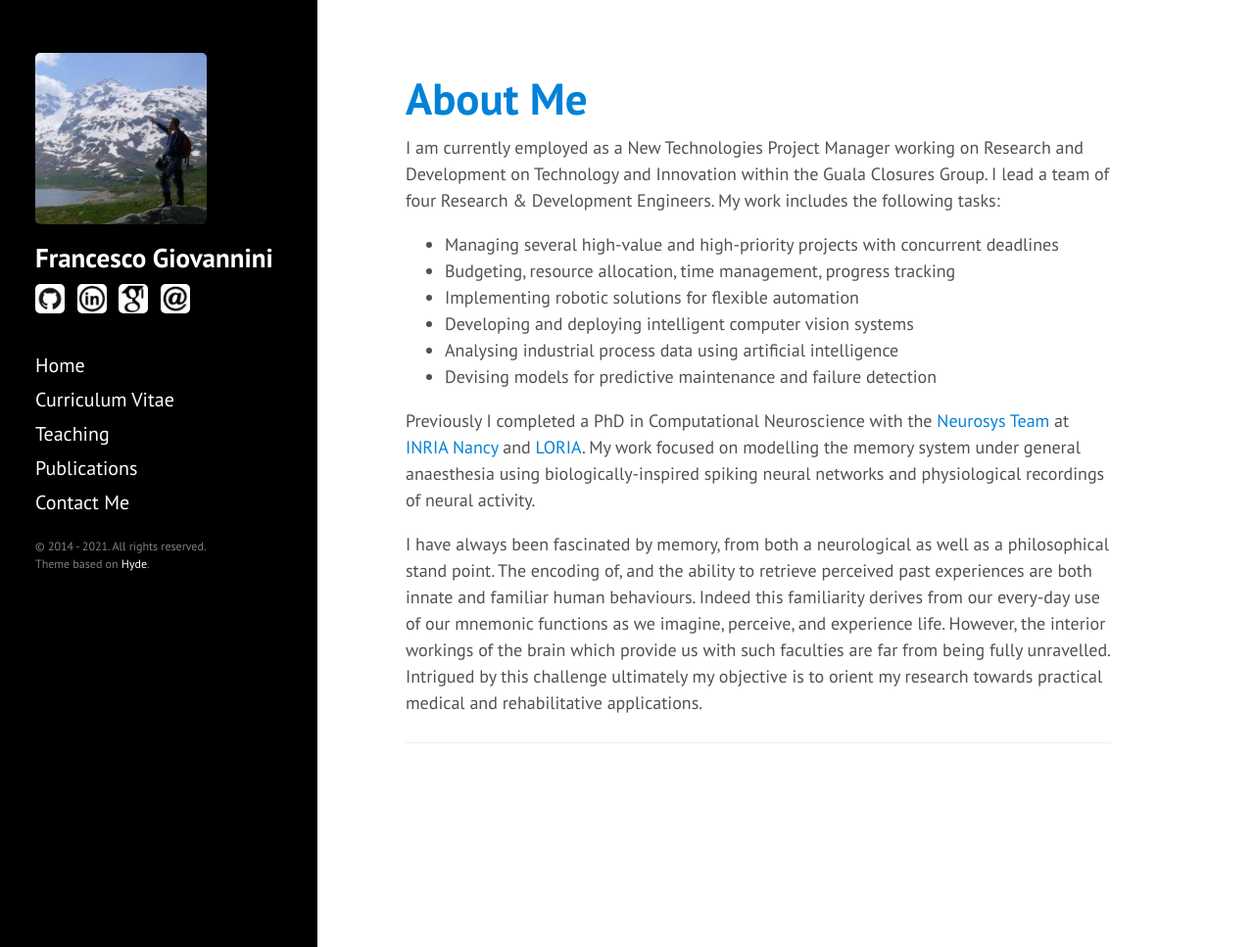
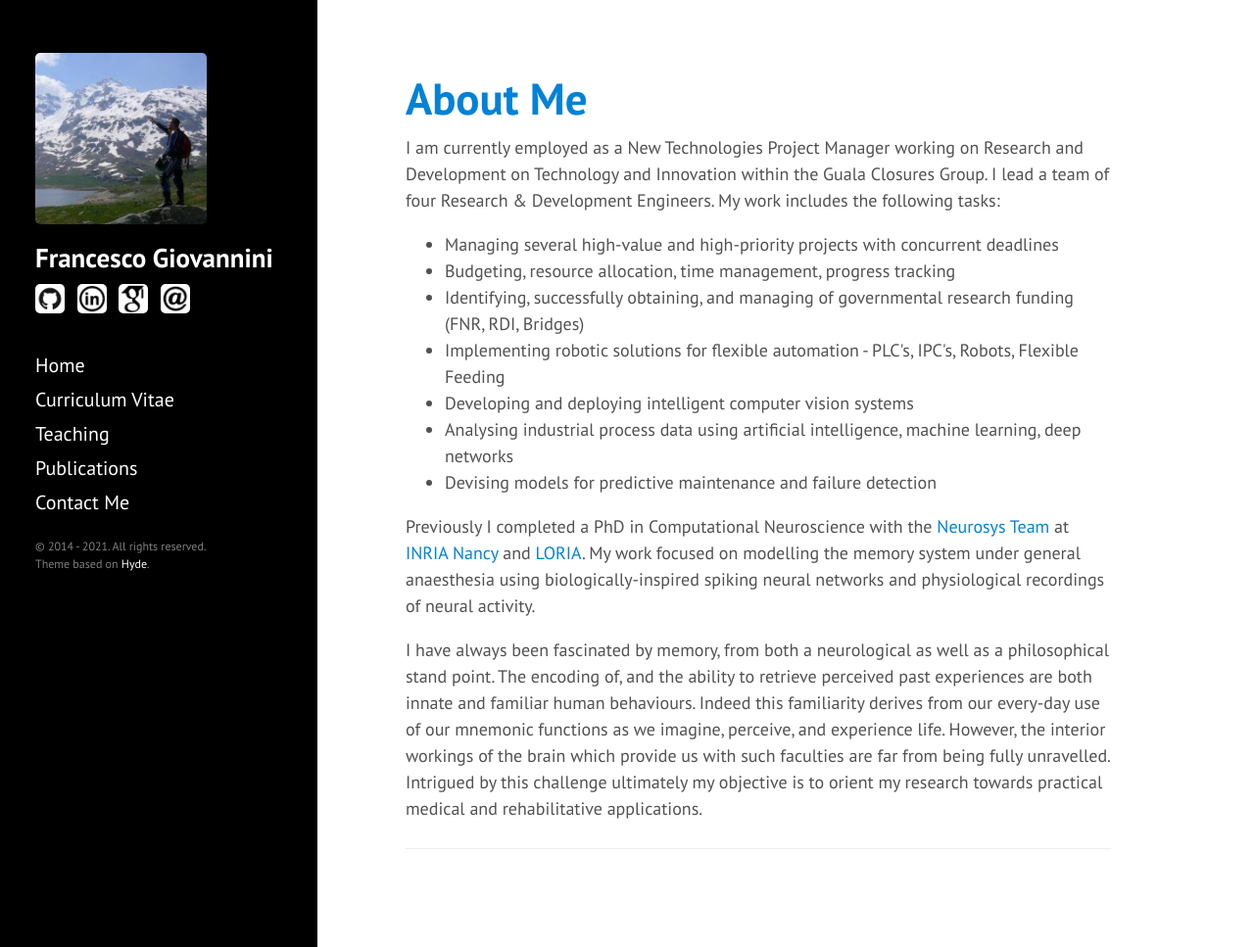
Before and after one commit to JoErNanO/joernano.github.io, a Jekyll site: the page built from index.html, in a window 1280 px wide and 967 px high. Shown: the whole window at 98% size. Built offline with Jekyll 4.4.1, drawn with Linux system fonts in a browser that asks for light colours; the list of posts is cut into pages by our own code.

Commit message:
[IND] Update funding.

```diff
--- a/index.html
+++ b/index.html
@@ -10,9 +10,10 @@ My work includes the following tasks:
 <ul>
 	<li>Managing several high-value and high-priority projects with concurrent deadlines
         <li>Budgeting, resource allocation, time management, progress tracking
-        <li>Implementing robotic solutions for flexible automation
+	<li>Identifying, successfully obtaining, and managing of governmental research funding (FNR, RDI, Bridges)
+        <li>Implementing robotic solutions for flexible automation - PLC's, IPC's, Robots, Flexible Feeding
         <li>Developing and deploying intelligent computer vision systems
-        <li>Analysing industrial process data using artificial intelligence
+        <li>Analysing industrial process data using artificial intelligence, machine learning, deep networks
         <li>Devising models for predictive maintenance and failure detection
 </ul>
 </p>
```
